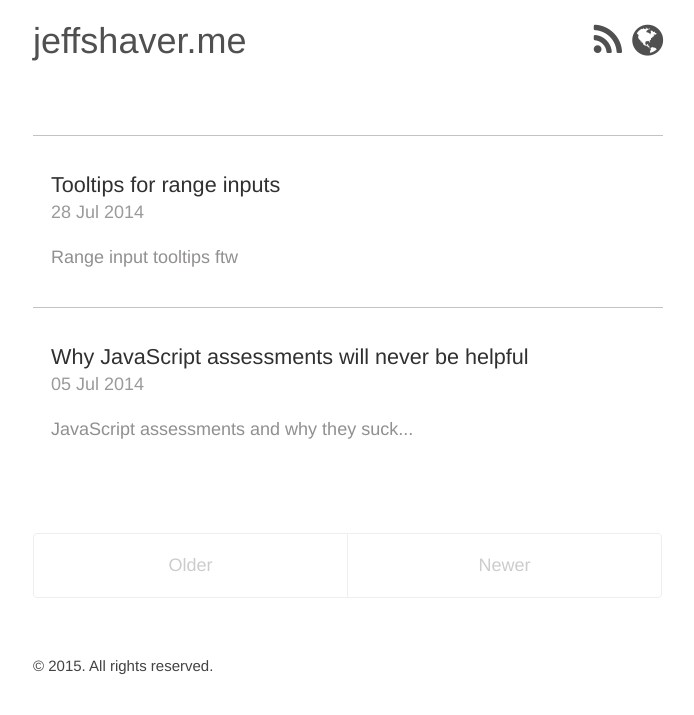
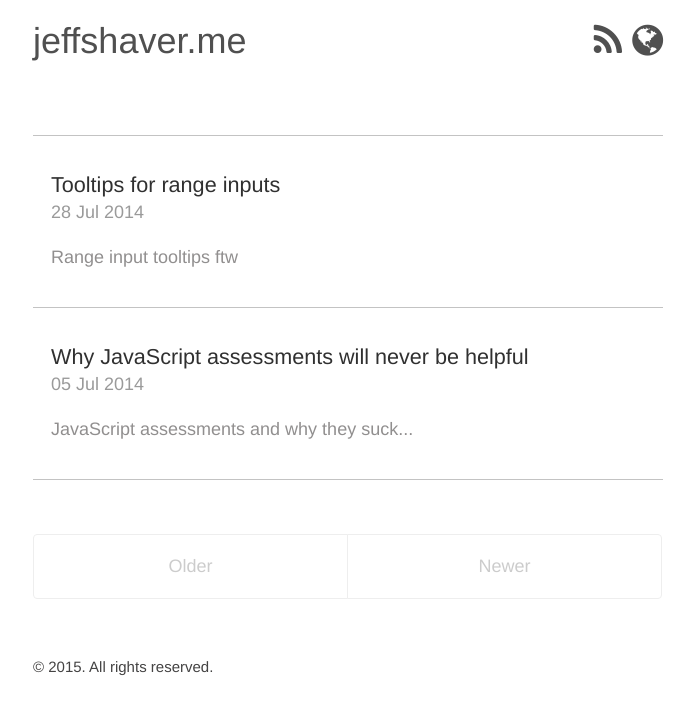
Before and after one commit to jeffshaver/jeffshaver.github.io, a Jekyll site: the page built from index.html, in a window 1280 px wide. Shown: the top 715 px of the page, without its empty margins (292-986 px from the left). Built offline with Jekyll 4.4.1, drawn with Linux system fonts in a browser that asks for light colours; nearby versions of some CDN libraries; the list of posts is cut into pages by our own code.

Commit message:
update styles

```diff
--- a/_sass/_pagination.scss
+++ b/_sass/_pagination.scss
@@ -5,7 +5,7 @@
 
 .pagination {
   overflow: hidden; // clearfix
-  margin: 0 -1.5rem 1rem;
+  margin: 1rem -1.5rem;
   font-family: "PT Sans", Helvetica, Arial, sans-serif;
   color: #ccc;
   text-align: center;
--- a/_sass/_posts.scss
+++ b/_sass/_posts.scss
@@ -14,6 +14,9 @@
 
 .archive-post {
   border-top: 1px solid lighten(#444343, 50%);
+  &:last-child {
+    border-bottom: 1px solid lighten(#444343, 50%);
+  }
 }
 
 .archive-post a {
```
